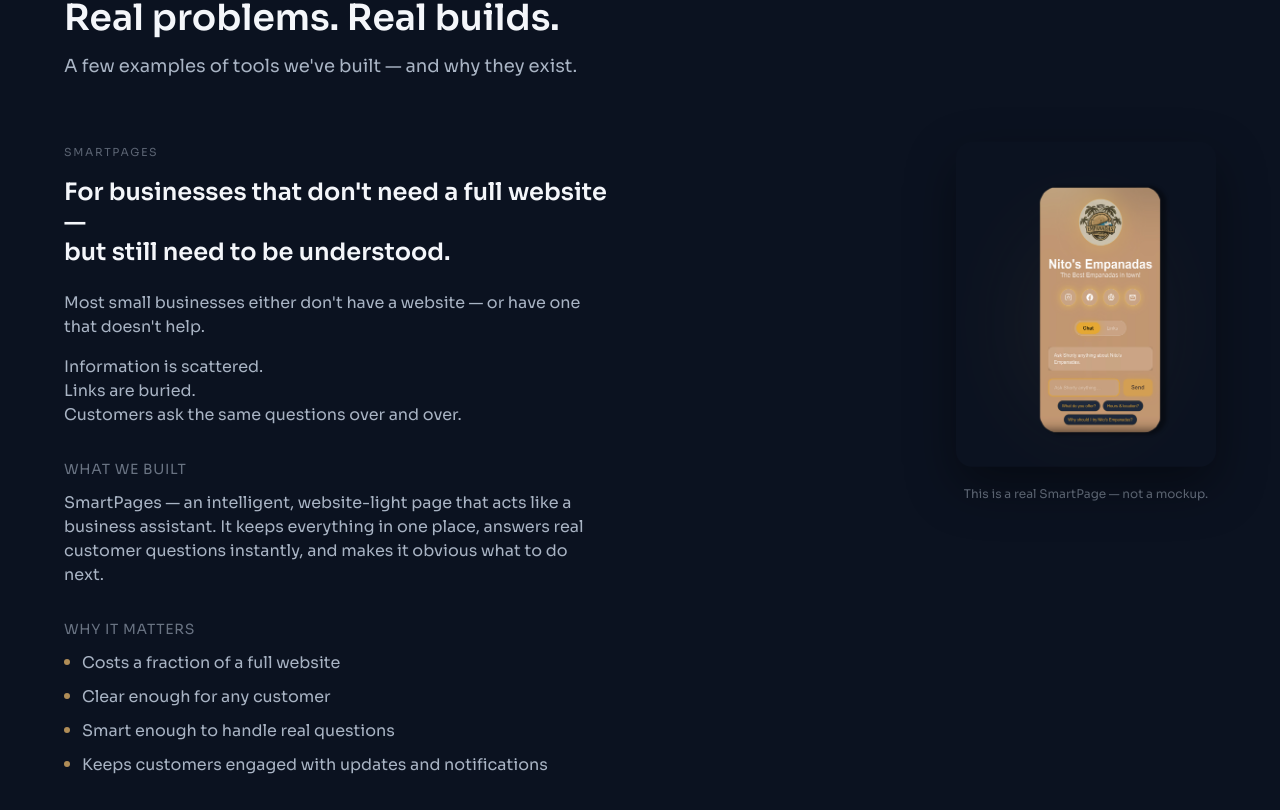
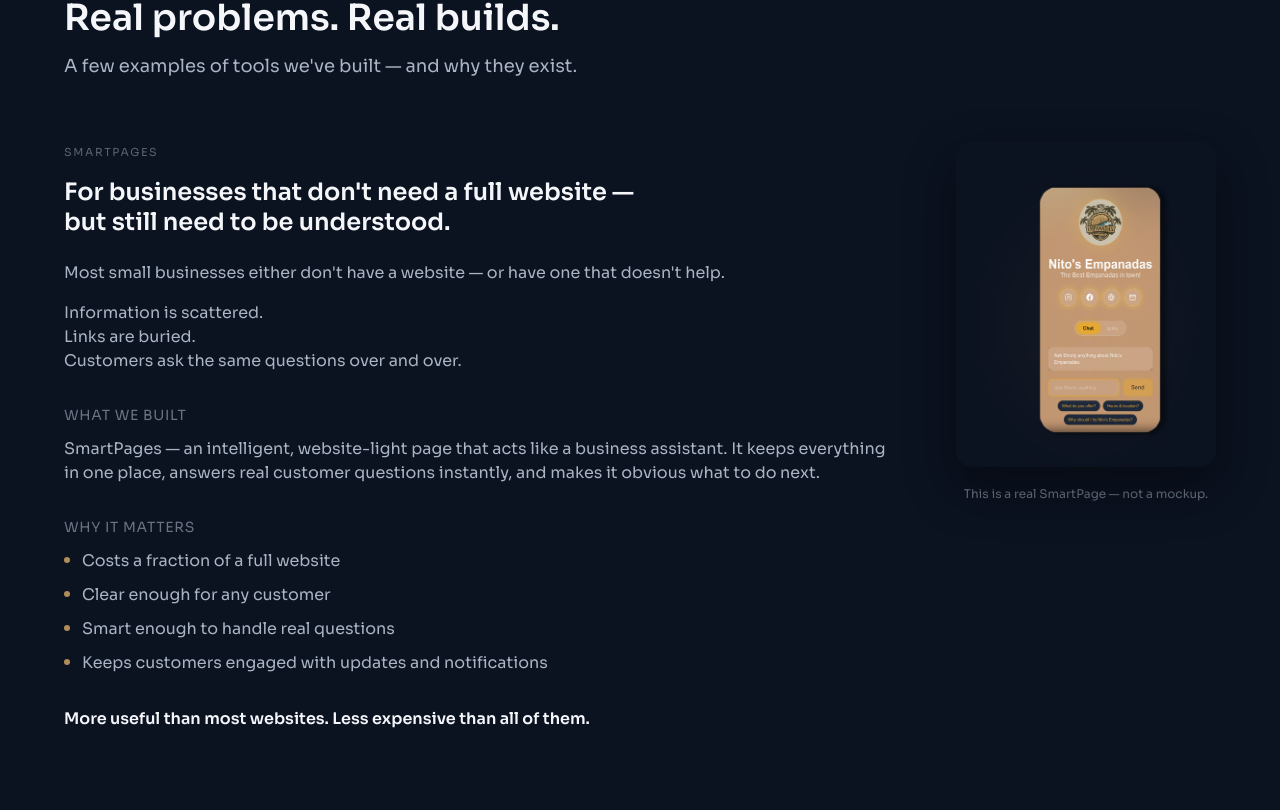
Before and after one commit to Dunzoai/shortlist-pass-hub, a Next.js app: page /digital in a window 1280 px wide. Shown: the part 3230-4040 px from the top of the page. Built offline with nearby package versions, Linux system fonts and the light colour scheme.

Commit message:
Fix layout: use flexbox so phone column shrinks to fit

```diff
--- a/src/app/digital/page.tsx
+++ b/src/app/digital/page.tsx
@@ -871,9 +871,9 @@ function RealBuildsSection() {
             transition={{ duration: 0.6, delay: 0.1, ease: "easeOut" }}
             className="mb-20"
           >
-            <div className="grid grid-cols-1 lg:grid-cols-2 gap-12 lg:gap-16 items-start">
+            <div className="flex flex-col lg:flex-row gap-12 lg:gap-16 items-start">
               {/* Left column - Copy */}
-              <div>
+              <div className="flex-1 min-w-0">
                 <p className="text-[11px] text-[#A9B4C4]/50 uppercase tracking-[0.15em] mb-4">SmartPages</p>
                 <h3 className="text-xl md:text-2xl font-semibold text-[#F4F6FA] mb-6 leading-tight">
                   For businesses that don&apos;t need a full website —<br />
@@ -926,7 +926,7 @@ function RealBuildsSection() {
               </div>
 
               {/* Right column - Phone mockup */}
-              <div className="flex items-center justify-center lg:justify-end">
+              <div className="shrink-0 self-center lg:self-start">
                 <SmartPagePreviewCard onOpen={openModal} />
               </div>
             </div>
```
